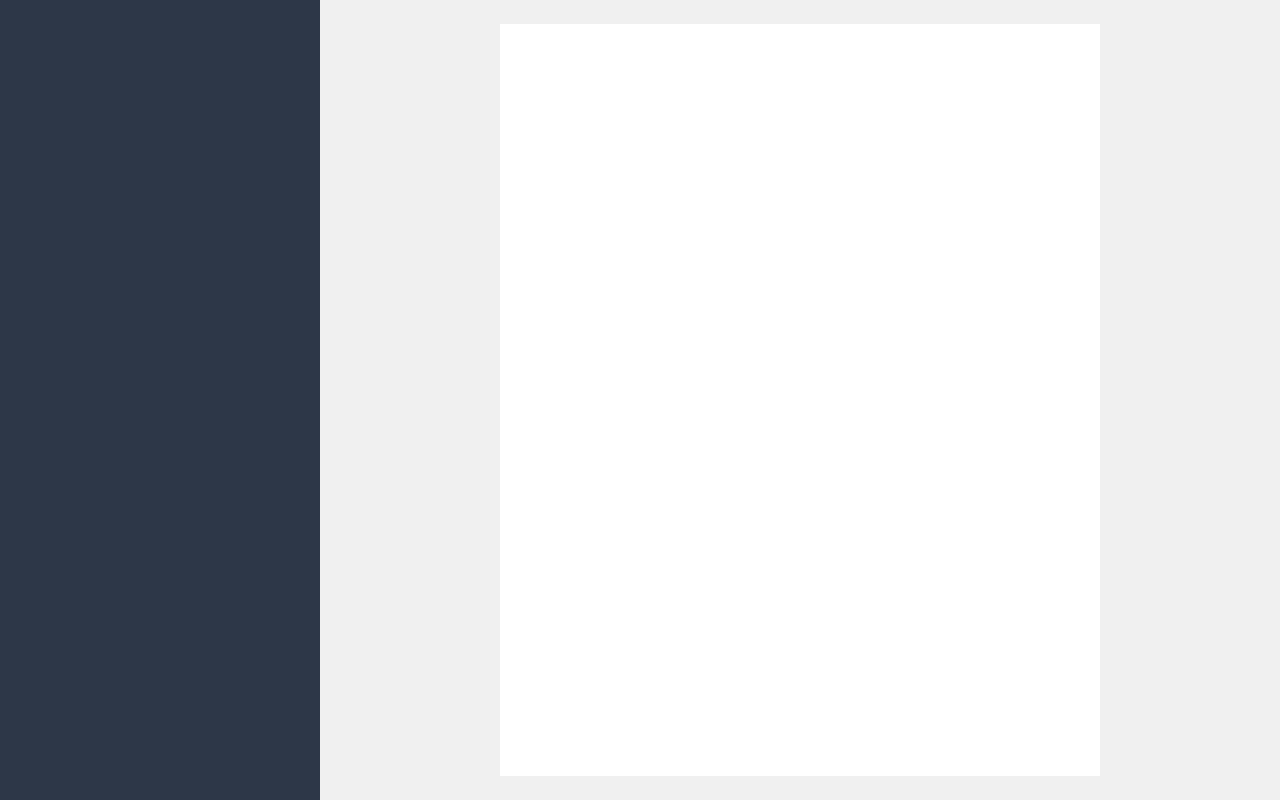
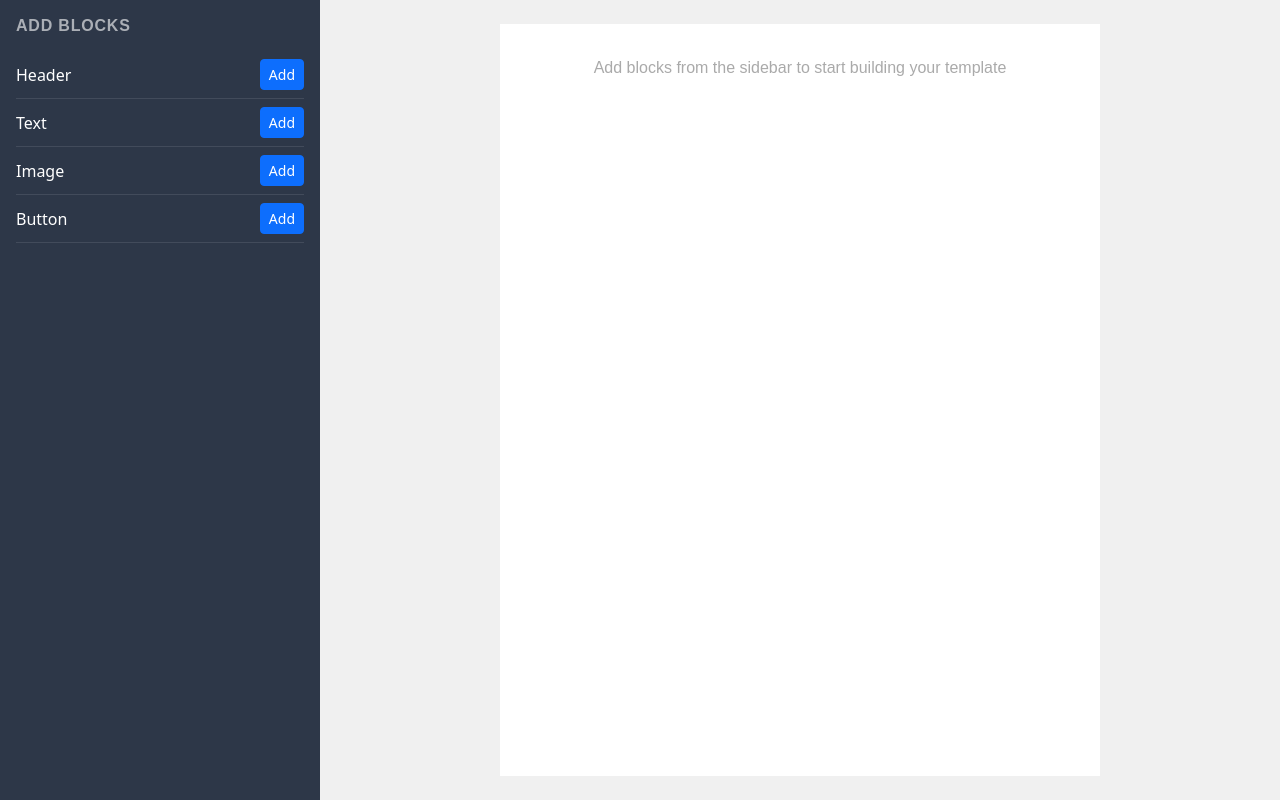
Before and after one commit to bonga1245/email-template-builder, an Angular app: page / in a window 1280 px wide. Built offline with nearby package versions, Linux system fonts and the light colour scheme.

Commit message:
Add and preview blocks

```diff
--- a/src/app/template-builder/template-builder.component.html
+++ b/src/app/template-builder/template-builder.component.html
@@ -1,12 +1,58 @@
 <div class="row g-0 vh-100">
 
-  <div class="col-3 builder-sidebar overflow-auto">
+  <div class="col-3 builder-sidebar overflow-auto p-3">
+
+    <h6 class="sidebar-title">Add Blocks</h6>
+
+    <div class="block-picker">
+      @for (block of blockTypes; track block.type) {
+        <div class="block-picker-item d-flex justify-content-between align-items-center">
+          <span>{{ block.label }}</span>
+          <button class="btn btn-sm btn-primary" (click)="addBlock(block.type)">Add</button>
+        </div>
+      }
+    </div>
 
   </div>
 
   <div class="col builder-preview overflow-auto d-flex justify-content-center p-4">
     <div class="builder-canvas">
 
+      @if (blocks().length === 0) {
+        <p class="empty-state">Add blocks from the sidebar to start building your template</p>
+      }
+
+      @for (block of blocks(); track block.id) {
+        <div class="preview-block">
+          @switch (block.type) {
+            @case ('header') {
+              <header-block
+                [title]="asHeader(block).title"
+                [logoUrl]="asHeader(block).logoUrl"
+                [bgColor]="asHeader(block).bgColor" />
+            }
+            @case ('text') {
+              <text-block
+                [content]="asText(block).content"
+                [alignment]="asText(block).alignment" />
+            }
+            @case ('image') {
+              <image-block
+                [src]="asImage(block).src"
+                [alt]="asImage(block).alt"
+                [width]="asImage(block).width" />
+            }
+            @case ('button') {
+              <button-block
+                [label]="asButton(block).label"
+                [href]="asButton(block).href"
+                [align]="asButton(block).align"
+                [bgColor]="asButton(block).bgColor" />
+            }
+          }
+        </div>
+      }
+
     </div>
   </div>
 
--- a/src/app/template-builder/template-builder.component.scss
+++ b/src/app/template-builder/template-builder.component.scss
@@ -15,3 +15,28 @@
   background-color: $color-white;
   min-height: 100%;
 }
+
+.sidebar-title {
+  font-family: $font-family-base;
+  font-weight: $font-weight-bold;
+  letter-spacing: 0.05em;
+  text-transform: uppercase;
+  opacity: 0.6;
+  margin-bottom: $spacing;
+}
+
+.block-picker-item {
+  padding: $spacing * 0.5 0;
+  border-bottom: 1px solid rgba(255, 255, 255, 0.1);
+}
+
+.preview-block {
+  margin-bottom: $spacing;
+}
+
+.empty-state {
+  text-align: center;
+  color: #aaa;
+  padding: $spacing * 2;
+  font-family: $font-family-base;
+}
--- a/src/app/template-builder/template-builder.component.ts
+++ b/src/app/template-builder/template-builder.component.ts
@@ -1,10 +1,38 @@
-import { Component, ChangeDetectionStrategy } from '@angular/core';
+import { Component, ChangeDetectionStrategy, inject } from '@angular/core';
+import { TemplateService } from '../services/template.service';
+import { BlockType, TemplateBlock, HeaderBlockData, TextBlockData, ImageBlockData, ButtonBlockData } from '../models/template-block.model';
+import { HeaderBlockComponent } from '../design-system/components/header-block/header-block.component';
+import { TextBlockComponent } from '../design-system/components/text-block/text-block.component';
+import { ImageBlockComponent } from '../design-system/components/image-block/image-block.component';
+import { ButtonBlockComponent } from '../design-system/components/button-block/button-block.component';
+
+const BLOCK_TYPES: { type: BlockType; label: string }[] = [
+  { type: 'header', label: 'Header' },
+  { type: 'text',   label: 'Text' },
+  { type: 'image',  label: 'Image' },
+  { type: 'button', label: 'Button' },
+];
 
 @Component({
   selector: 'template-builder',
   standalone: true,
+  imports: [HeaderBlockComponent, TextBlockComponent, ImageBlockComponent, ButtonBlockComponent],
   templateUrl: './template-builder.component.html',
   styleUrl: './template-builder.component.scss',
   changeDetection: ChangeDetectionStrategy.OnPush
 })
-export class TemplateBuilderComponent {}
+export class TemplateBuilderComponent {
+  private templateService = inject(TemplateService);
+
+  readonly blockTypes = BLOCK_TYPES;
+  readonly blocks = this.templateService.blocks;
+
+  addBlock(type: BlockType): void {
+    this.templateService.addBlock(type);
+  }
+
+  asHeader(block: TemplateBlock): HeaderBlockData   { return block as HeaderBlockData; }
+  asText(block: TemplateBlock): TextBlockData       { return block as TextBlockData; }
+  asImage(block: TemplateBlock): ImageBlockData     { return block as ImageBlockData; }
+  asButton(block: TemplateBlock): ButtonBlockData   { return block as ButtonBlockData; }
+}
```
